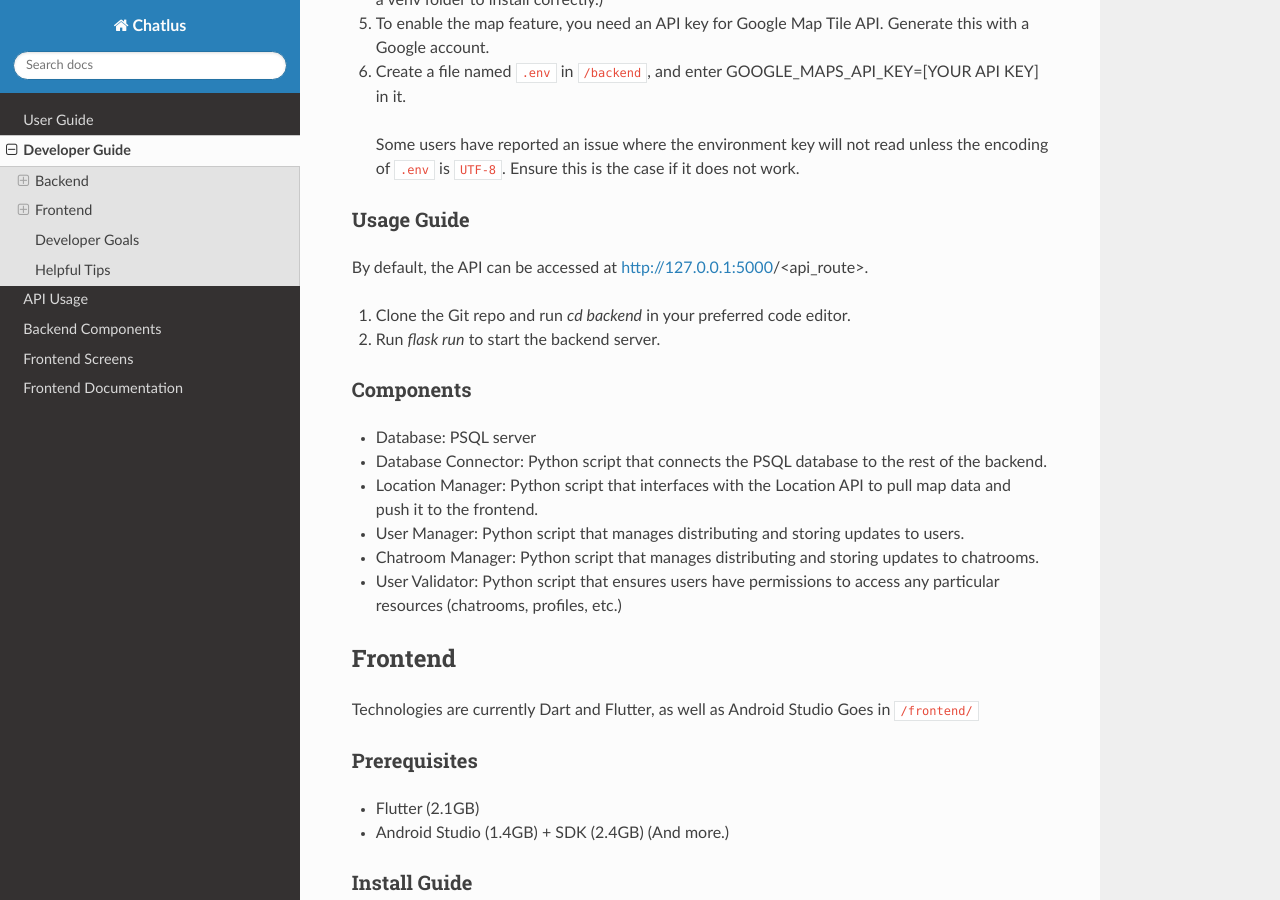
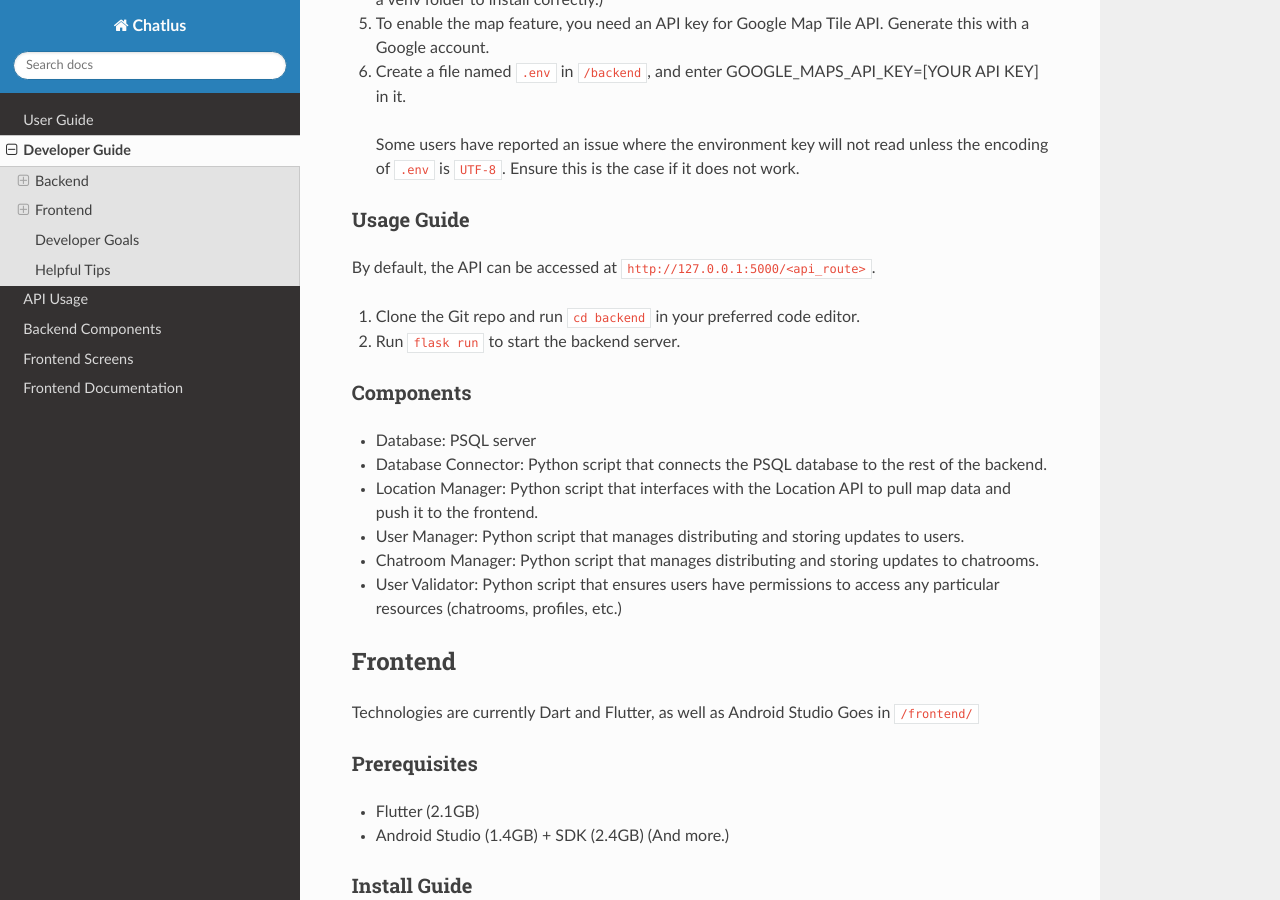
Before and after one commit to Chatlus/chatlus-docs, a Sphinx documentation site: the page built from docs/source/development.rst, in a window 1280 px wide and 900 px high, scrolled down 572 px. Built offline with Sphinx 7.4.7 and the Read the Docs theme 3.1.0, drawn with Linux system fonts in a browser that asks for light colours.

```diff
--- a/docs/source/development.rst
+++ b/docs/source/development.rst
@@ -22,10 +22,10 @@ Install Guide
 Usage Guide
 ^^^^^^^^^^^^^
 
-By default, the API can be accessed at http://127.0.0.1:5000/<api_route>.
+By default, the API can be accessed at ``http://127.0.0.1:5000/<api_route>``.
 
-1. Clone the Git repo and run `cd backend` in your preferred code editor.
-2. Run `flask run` to start the backend server.
+1. Clone the Git repo and run ``cd backend`` in your preferred code editor.
+2. Run ``flask run`` to start the backend server.
 
 ^^^^^^^^^^^^^
 Components
```
